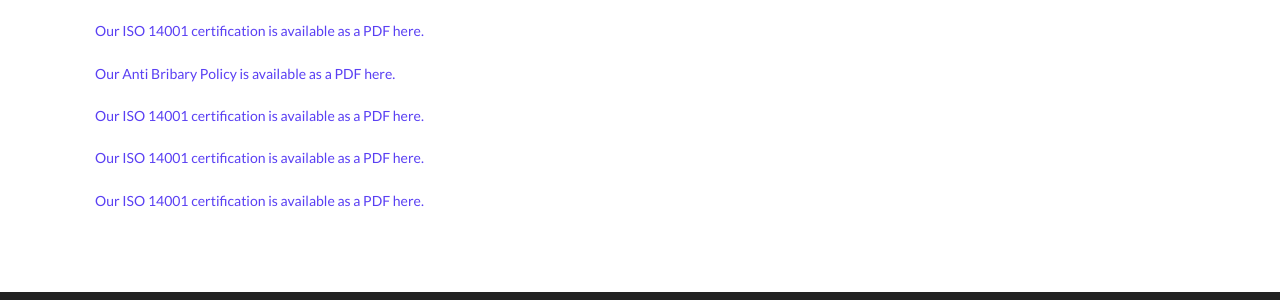
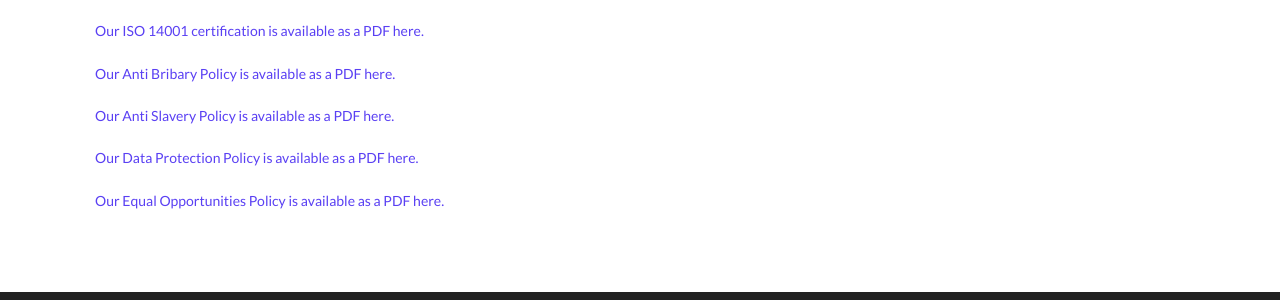
Before and after one commit to marcolplastics/marcolplastics.github.io, a Jekyll site: the page built from policy.html, in a window 1280 px wide. Shown: the part 1157-1457 px from the top of the page. Built offline with Jekyll 4.4.1, drawn with Linux system fonts in a browser that asks for light colours.

Commit message:
Update policy.html

```diff
--- a/policy.html
+++ b/policy.html
@@ -80,17 +80,17 @@
         </a>
       </p>
         <p>
-            <a href='{{site.url}}/images/international_standards/marcol_14001.pdf' target="_blank">
-          Our ISO 14001 certification is available as a PDF here.
+            <a href='{{site.url}}/images/international_standards/Anti_slavery_policy.pdf' target="_blank">
+          Our Anti Slavery Policy is available as a PDF here.
         </a>
       </p>
         <p>
-          <a href='{{site.url}}/images/international_standards/marcol_14001.pdf' target="_blank">
-          Our ISO 14001 certification is available as a PDF here.
+          <a href='{{site.url}}/images/international_standards/Data_Protection_Policy.pdf' target="_blank">
+          Our Data Protection Policy is available as a PDF here.
         </a>
       </p>
-        <a href='{{site.url}}/images/international_standards/marcol_14001.pdf' target="_blank">
-          Our ISO 14001 certification is available as a PDF here.
+        <a href='{{site.url}}/images/international_standards/Equal_Opportunities_Policy.pdf' target="_blank">
+          Our Equal Opportunities Policy is available as a PDF here.
         </a>
       </p>
       <div class="three spacing"></div>
```
